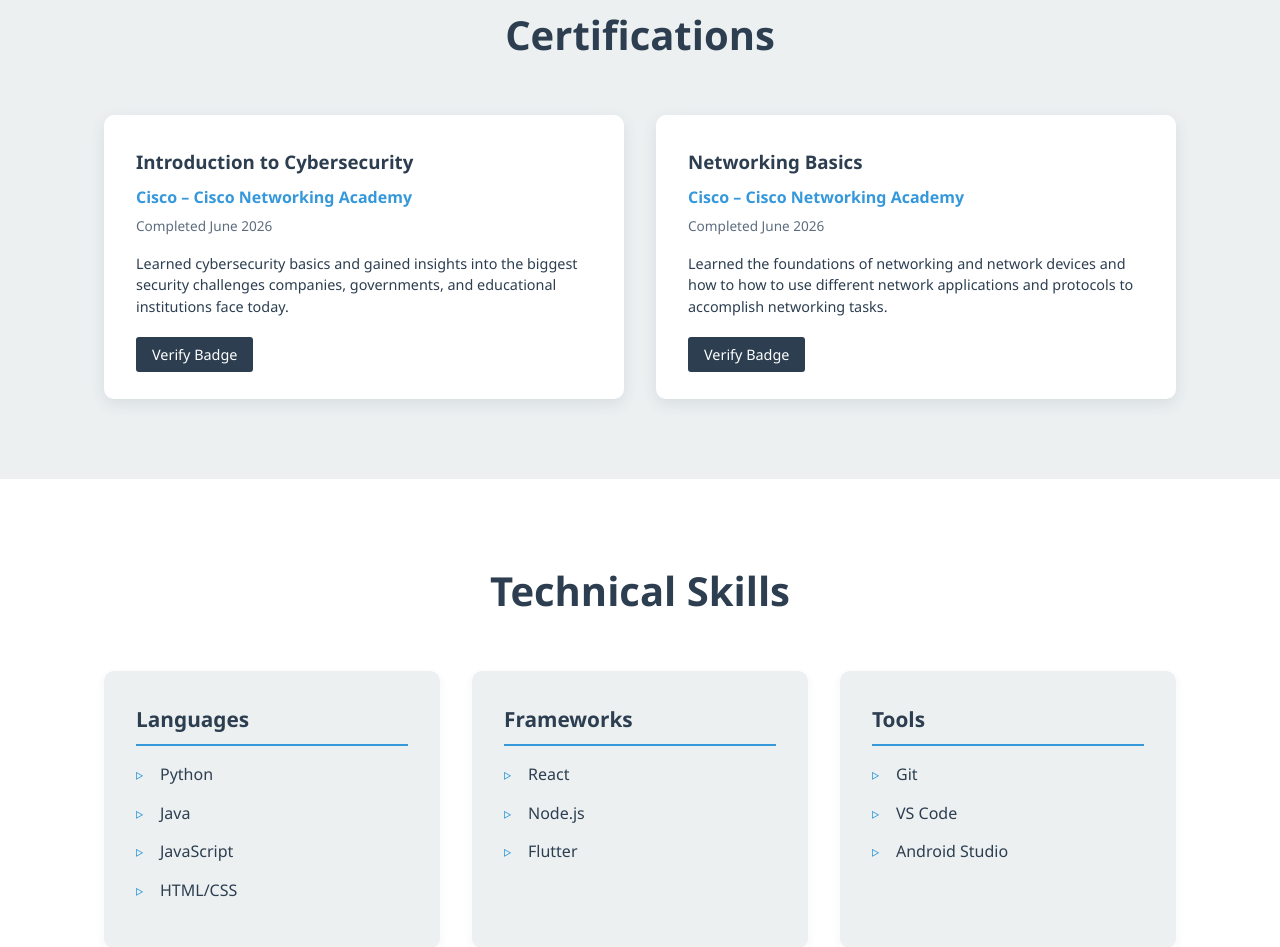
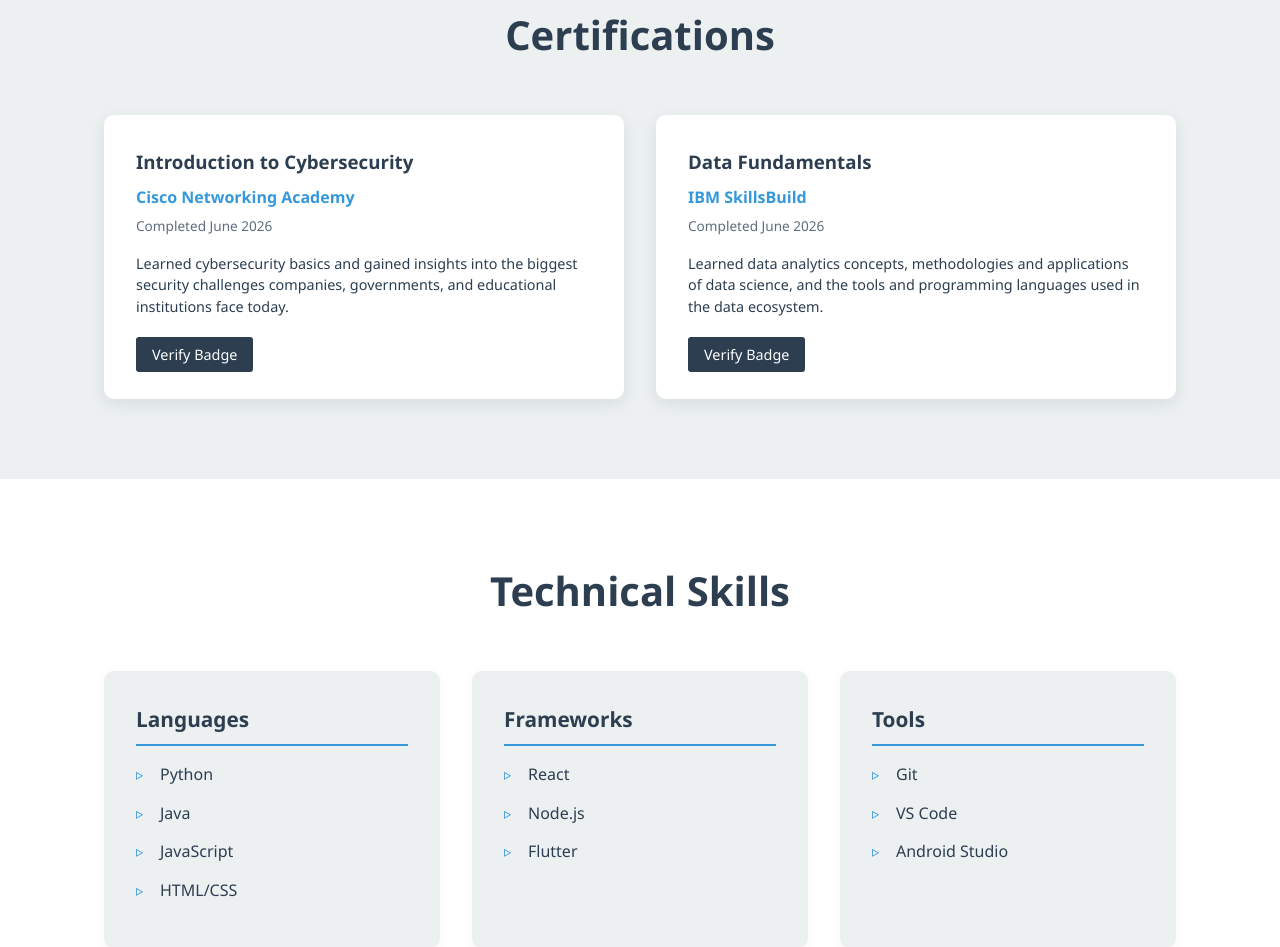
Before and after one commit to zmc-ong/portfolio, a plain HTML site: page index.html in a window 1280 px wide. Shown: the part 2441-3388 px from the top of the page. Drawn offline with Linux system fonts and the light colour scheme.

Commit message:
Update index.html

```diff
--- a/index.html
+++ b/index.html
@@ -117,17 +117,17 @@
         <div class="cert-grid">
             <div class="cert-card">
                 <h3>Introduction to Cybersecurity</h3>
-                <p class="cert-issuer">Cisco – Cisco Networking Academy</p>
+                <p class="cert-issuer">Cisco Networking Academy</p>
                 <p class="cert-date">Completed June 2026</p>
                 <p class="cert-desc">Learned cybersecurity basics and gained insights into the biggest security challenges companies, governments, and educational institutions face today.</p>
                 <a href="https://www.credly.com/badges/e28b6479-bc61-4d3b-bce0-97021e9d7ac9/public_url" class="btn-small" target="_blank">Verify Badge</a>
             </div>
             <div class="cert-card">
-                <h3>Networking Basics</h3>
-                <p class="cert-issuer">Cisco – Cisco Networking Academy</p>
+                <h3>Data Fundamentals</h3>
+                <p class="cert-issuer">IBM SkillsBuild</p>
                 <p class="cert-date">Completed June 2026</p>
-                <p class="cert-desc">Learned the foundations of networking and network devices and how to how to use different network applications and protocols to accomplish networking tasks.</p>
-                <a href="https://www.credly.com/badges/f260901e-dd24-41a3-9511-3d72cb13a0f3/public_url" class="btn-small" target="_blank">Verify Badge</a>
+                <p class="cert-desc">Learned data analytics concepts, methodologies and applications of data science, and the tools and programming languages used in the data ecosystem.</p>
+                <a href="https://www.credly.com/badges/cf1b1733-b300-4e74-bc1b-364d1566ea16/public_url" class="btn-small" target="_blank">Verify Badge</a>
             </div>
         </div>
     </div>
```
